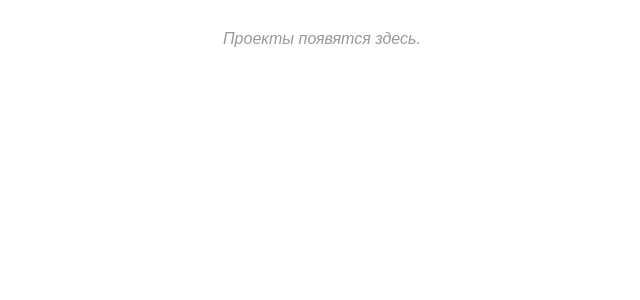
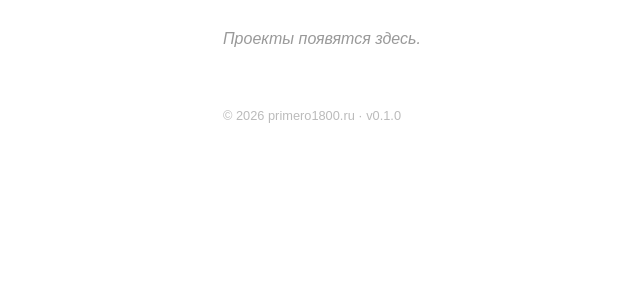
Before and after one commit to Primero1800/beget_hub, a Django app: page / in a window 1280 px wide. Shown: the part 141-441 px from the top of the page, without its empty margins (17-657 px from the left). Run offline with Django 5.2, Linux system fonts and the light colour scheme.

Commit message:
feat: add footer with version and copyright year
Co-Authored-By: Claude Sonnet 4.6 <noreply@anthropic.com>

```diff
--- a/templates/pages/index.html
+++ b/templates/pages/index.html
@@ -14,6 +14,7 @@
         .projects a:hover { text-decoration: underline; }
         .projects .desc { color: #555; margin-top: 4px; font-size: 0.95rem; }
         .empty { color: #999; font-style: italic; }
+        footer { margin-top: 60px; color: #bbb; font-size: 0.8rem; }
     </style>
 </head>
 <body>
@@ -34,5 +35,6 @@
     {% else %}
         <p class="empty">Проекты появятся здесь.</p>
     {% endif %}
+    <footer>© {% now "Y" %} primero1800.ru · v0.1.0</footer>
 </body>
 </html>
```
